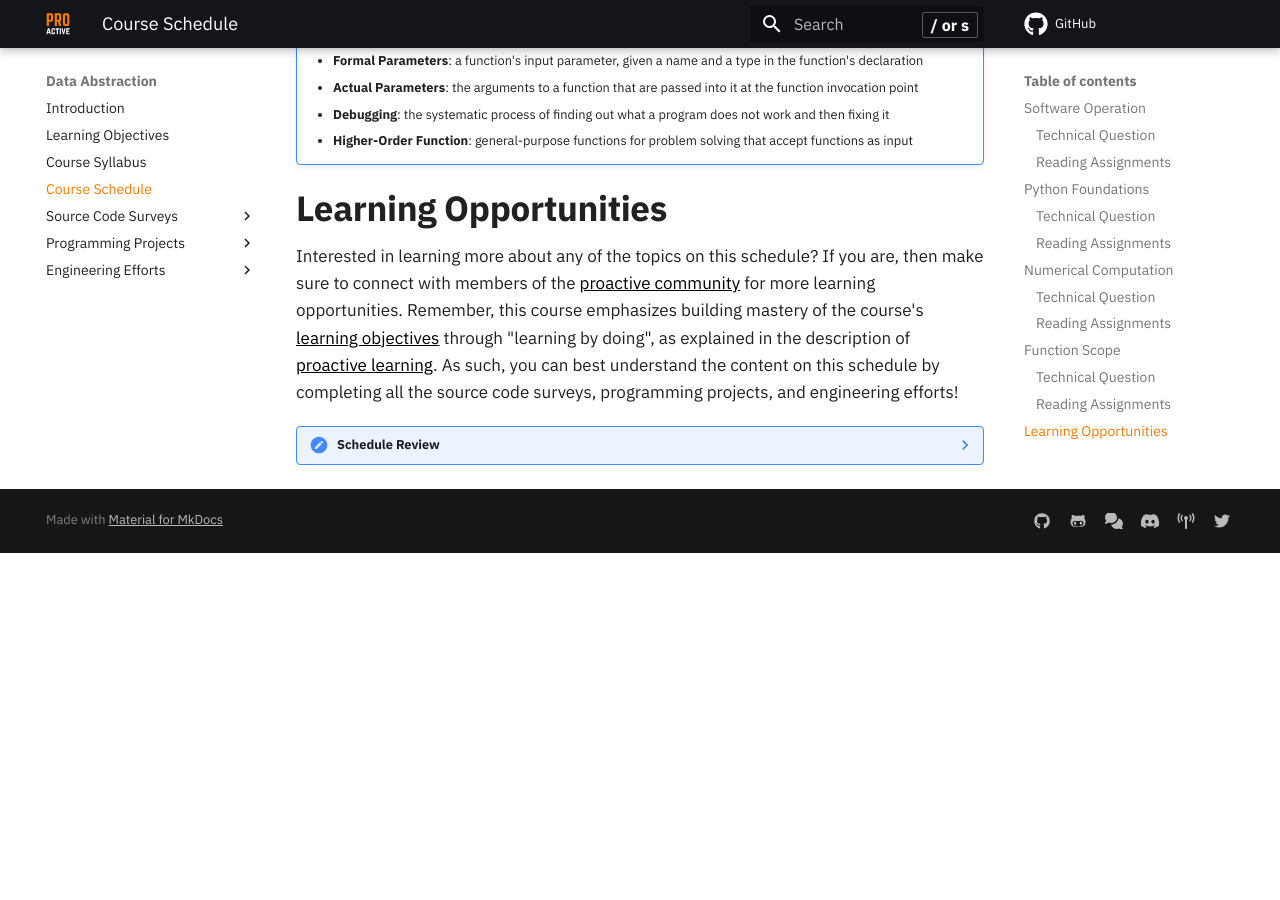
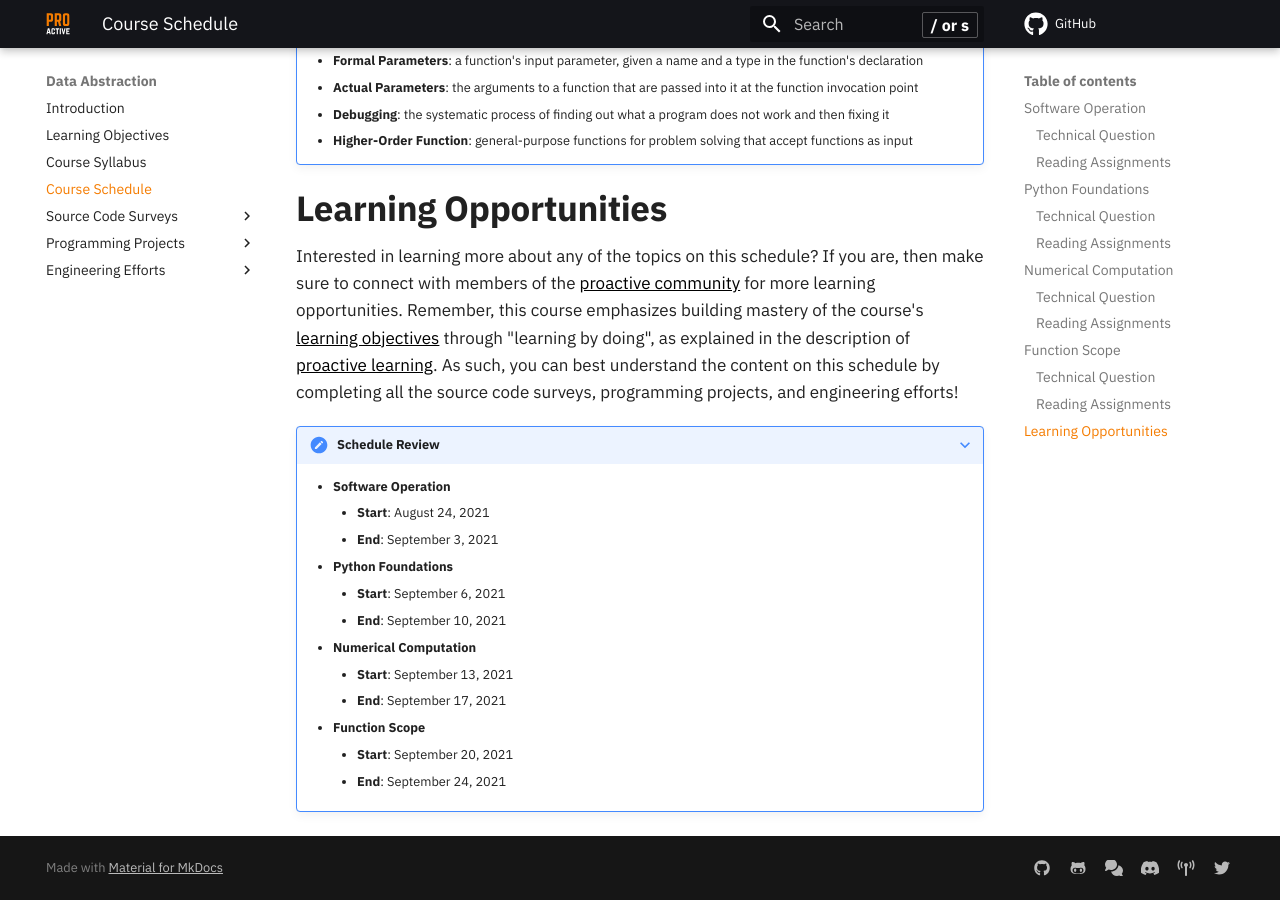
Before and after one commit to ProactiveProgrammers/www.proactiveprogrammers.com, an MkDocs documentation site: the page built from docs/data-abstraction/schedule-data-abstraction.md, in a window 1280 px wide and 900 px high, scrolled down 1880 px. Built offline with MkDocs 1.6.1 and Material for MkDocs 9.7.7, drawn with Linux system fonts in a browser that asks for light colours; comment, search, counter and statistics services are not loaded; before the commit the page ends 2433 px from its top, so only the background shows below that.

```diff
--- a/docs/data-abstraction/schedule-data-abstraction.md
+++ b/docs/data-abstraction/schedule-data-abstraction.md
@@ -107,7 +107,7 @@ learning](../../proactive-learning/introduction-proactive-learning). As such,
 you can best understand the content on this schedule by completing all the
 source code surveys, programming projects, and engineering efforts!
 
-??? note "Schedule Review"
+???+ note "Schedule Review"
     - **Software Operation**
         - **Start**: August 24, 2021
         - **End**: September 3, 2021
```
